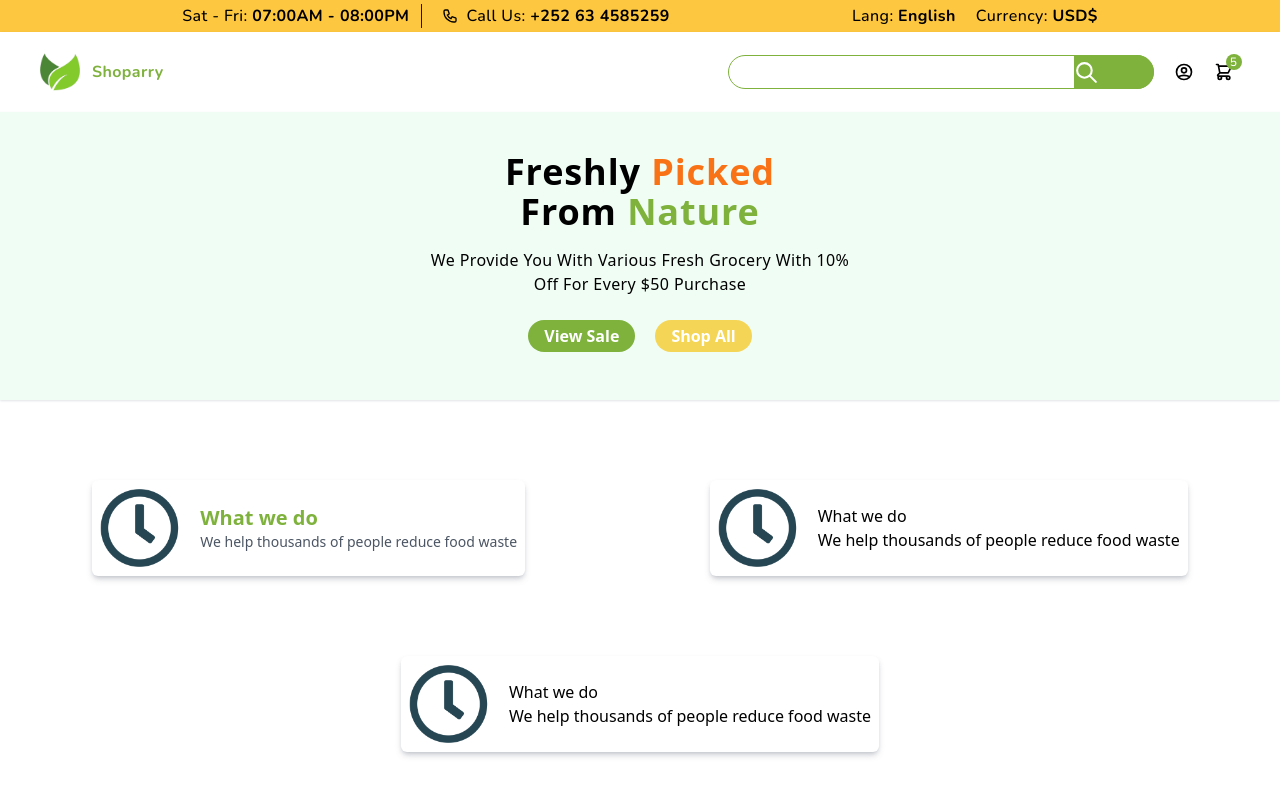
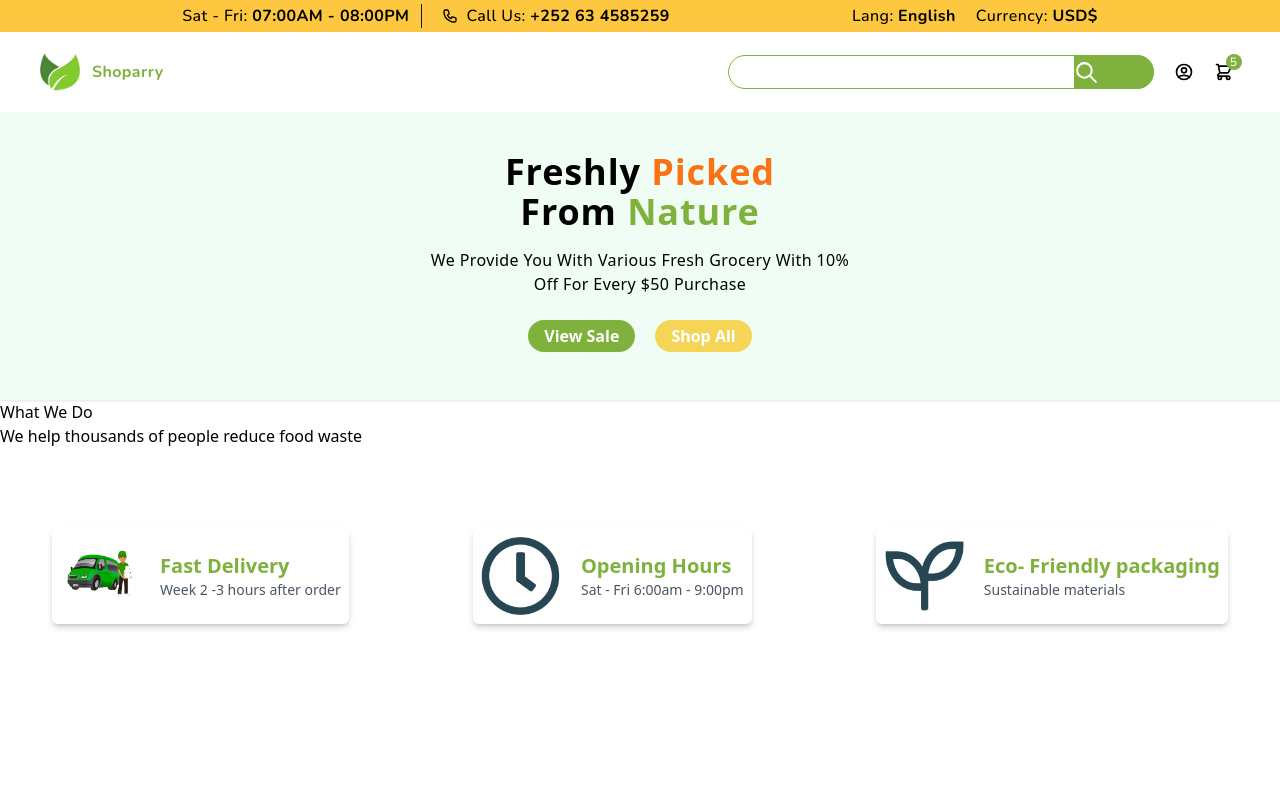
Before and after one commit to rimoza/grocerry-web-app, a React (Create React App) app: page / in a window 1280 px wide. Shown: the top 796 px of the page. Built offline with nearby package versions, Linux system fonts and the light colour scheme.

Commit message:
Break down into smaller components

```diff
--- a/src/components/Main/WhatWeDo/WhatWeDo.jsx
+++ b/src/components/Main/WhatWeDo/WhatWeDo.jsx
@@ -1,35 +1,56 @@
 import React from "react";
 import classes from "./WhatWeDo.module.css";
 
+const Card = (props) => {
+  const { title, desc, img } = props;
+  return (
+    <div className={classes.container}>
+      <div className={classes.img_container}>
+        <img src={img} alt="delivery time" />
+      </div>
+      <div className={classes.card_body}>
+        <h1>{title}</h1>
+        <p>{desc}</p>
+      </div>
+    </div>
+  );
+};
+
 const WhatWeDo = () => {
+  const data = [
+    {
+      title: "Fast Delivery",
+      description: "Week 2 -3 hours after order",
+      img: "/assets/images/delivery.png",
+    },
+    {
+      title: "Opening Hours",
+      description: "Sat - Fri 6:00am - 9:00pm",
+      img: "/assets/images/clock.png",
+    },
+    {
+      title: "Eco- Friendly packaging",
+      description: "Sustainable materials",
+      img: "/assets/images/seedling.png",
+    },
+  ];
   return (
-    <section className="flex justify-around items-center flex-wrap ga-5">
-      <div className={classes.container}>
-        <div className={classes.img_container}>
-          <img src="/assets/images/clock.png" alt="delivery time" />
-        </div>
-        <div className={classes.card_body}>
-          <h1>What we do</h1>
-          <p>We help thousands of people reduce food waste</p>
-        </div>
+    <section className={classes.card_container}>
+      <div>
+        <h1 className={classes.card_title}>What We Do</h1>
+        <p className={classes.card_desc}>
+          We help thousands of people reduce food waste
+        </p>
       </div>
-      <div className={classes.container}>
-        <div className={classes.img_container}>
-          <img src="/assets/images/clock.png" alt="delivery time" />
-        </div>
-        <div>
-          <h1>What we do</h1>
-          <p>We help thousands of people reduce food waste</p>
-        </div>
-      </div>
-      <div className={classes.container}>
-        <div className={classes.img_container}>
-          <img src="/assets/images/clock.png" alt="delivery time" />
-        </div>
-        <div>
-          <h1>What we do</h1>
-          <p>We help thousands of people reduce food waste</p>
-        </div>
+      <div className="flex justify-around items-center flex-wrap gap-5">
+        {data.map((item, index) => (
+          <Card
+            key={index}
+            title={item.title}
+            desc={item.description}
+            img={item.img}
+          />
+        ))}
       </div>
     </section>
   );
```
